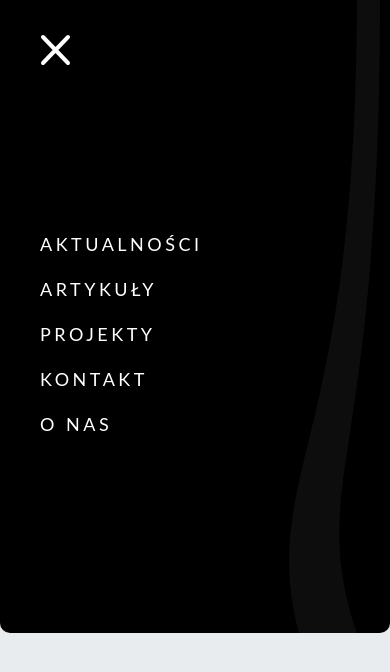
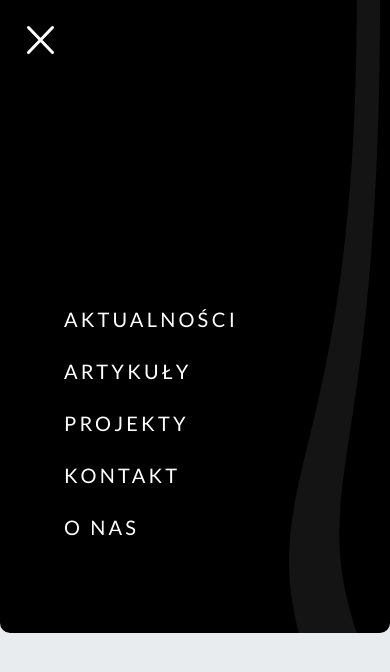
Before and after one commit to stachbial/wom-blog-site, a Next.js app: page / in a window 390 px wide. Both pictures are taken after a click on the button 55 px from the left and 50 px from the top of the page. Shown: the top 672 px of the page. Built offline with nearby package versions, Linux system fonts and the light colour scheme.

Commit message:
funcional mobile menu, desktop resolution not polished

```diff
--- a/components/layout/Layout.module.css
+++ b/components/layout/Layout.module.css
@@ -1,10 +1,18 @@
 .container {
   display: flex;
   justify-content: space-evenly;
-  flex-direction: row;
+  flex-direction: column;
 }
 
-/* side wave styles */
+@media (min-width: 999px) {
+  .container {
+    display: flex;
+    flex-direction: row;
+    justify-content: space-evenly;
+  }
+}
+
+/* side wave styles =============================*/
 .rotate {
   transform: scaleX(-1) scaleY(-1);
   right: 0px;
@@ -16,11 +24,4 @@
   top: 0px;
   right: 0px;
 }
-
-@media (max-width: 999px) {
-  .container {
-    display: flex;
-    flex-direction: column;
-    justify-content: space-evenly;
-  }
-}
+/* ============================================== */
--- a/components/layout/NavigationBar.js
+++ b/components/layout/NavigationBar.js
@@ -17,24 +17,29 @@ const NavigationBar = () => {
   };
 
   return (
-    <aside className={`${styles.aside} ${!isMenuShown && styles.hide}`}>
+    <aside
+      className={`${styles.aside} ${!isMenuShown && styles.hide}`}
+      onClick={clickHandler}
+    >
       <nav className={styles.navigation}>
-        {isMenuShown && (
-          <>
-            <Link href="/news">AKTUALNOŚCI</Link>
-            <Link href="/articles">ARTYKUŁY</Link>
-            <Link href="/projects">PROJEKTY</Link>
-            <Link href="/contact">KONTAKT</Link>
-            <Link href="/">O NAS</Link>
-            <BackgroundWave />
-          </>
-        )}
+        <Link href="/aktualnosci">AKTUALNOŚCI</Link>
+        <Link href="/artykuly">ARTYKUŁY</Link>
+        <Link href="/projekty">PROJEKTY</Link>
+        <Link href="/kontakt">KONTAKT</Link>
+        <Link href="/">O NAS</Link>
+        <BackgroundWave />
       </nav>
-
       <div className={styles.waveBar}>
         <SideWave />
-        <Button type='button' onClick={clickHandler} className={styles.button}>
-          {isMenuShown ? <ExitIcon /> : <BurgerIcon />}
+        <Button type="button" className={styles.button}>
+          {isMenuShown ? (
+            <ExitIcon dimensions={styles.iconDimensions} strokeWidth="0.2rem" />
+          ) : (
+            <BurgerIcon
+              dimensions={styles.iconDimensions}
+              strokeWidth="0.2rem"
+            />
+          )}
         </Button>
       </div>
     </aside>
--- a/components/layout/NavigationBar.module.css
+++ b/components/layout/NavigationBar.module.css
@@ -1,7 +1,149 @@
+/* mobile */
+
+.aside {
+  position: absolute;
+  z-index: 1;
+  top: 0px;
+  left: 0px;
+  height: var(--mobile-menu-height);
+  width: 100%;
+  min-width: 240px;
+  display: flex;
+  flex-direction: column;
+  transition: 0.4s ease;
+}
+.hide {
+  top: calc(var(--mobile-menu-barHeight) - var(--mobile-menu-height));
+}
+
+.navigation {
+  position: relative;
+  margin: 0;
+  border: 0;
+  padding-bottom: var(--mobile-menu-barHeight);
+  height: 100%;
+  width: 100%;
+  background-color: var(--menu-color);
+  display: flex;
+  flex-direction: column;
+  justify-content: flex-end;
+  transition: inherit;
+  border-radius: 0px 0px 10px 10px;
+}
+.navigation a {
+  z-index: 2;
+  position: relative;
+  margin: 0;
+  padding-left: calc(var(--mobile-menu-btn-size) + var(--mobile-menu-btn-gap));
+  text-decoration: none;
+  color: white;
+  font-family: Lato;
+  font-style: bold;
+  font-weight: 400;
+  font-size: var(--mobile-menu-fontSize);
+  line-height: 3.25rem;
+  letter-spacing: 0.2rem;
+  text-transform: uppercase;
+}
+
+.waveBar {
+  margin: 0;
+  position: relative;
+  /* background-color: var(--menu-color); */
+  /* height: var(--mobile-menu-barHeight); */
+}
+.button {
+  position: fixed;
+  z-index: 3;
+  border: 0;
+  padding: 0;
+  top: var(--mobile-menu-btn-gap);
+  left: var(--mobile-menu-btn-gap);
+  width: var(--mobile-menu-btn-size);
+  height: var(--mobile-menu-btn-size);
+  background-color: black;
+  transition: 0.4s ease;
+  cursor: pointer;
+  border-radius: 17%;
+}
+.iconDimensions {
+  width: var(--mobile-menu-btn-size);
+  height: var(--mobile-menu-btn-size);
+}
+
+/* hover effects ===*/
+.navigation a:hover {
+  font-weight: 700;
+}
+
+/* link underline */
+.navigation a::before {
+  content: "";
+  position: absolute;
+  display: block;
+  width: 40%;
+  height: 1px;
+  margin-left: calc(var(--mobile-menu-btn-size) + var(--mobile-menu-btn-gap));
+  bottom: 2px;
+  left: 0;
+  background-color: white;
+  transform: scaleX(0);
+  transition: 0.3s ease-in;
+}
+
+.navigation a:hover::before {
+  transform: scaleX(1);
+}
+
+/* for horizontal mobile view */
+@media (max-height: 400px) {
+  .navigation a {
+    line-height: 2.3rem;
+  }
+}
+
 /* desktop */
 
+@media (min-width: 1000px) {
+  .aside {
+    height: 100vh;
+    width: 30%;
+    min-width: 240px;
+    display: flex;
+    flex-direction: row;
+  }
+  .hide {
+    top: 0px;
+    left: calc(-25% * 0.6);
+  }
+
+  .navigation {
+    height: 100%;
+    width: var(--desktop-menu-navWidth);
+    background-color: var(--menu-color);
+    padding-top: 50vh;
+    display: flex;
+    flex-direction: column;
+    justify-content: flex-start;
+    border-radius: 0px 0px 0px 0px;
+  }
+
+
+  .navigation a {
+  }
+
+  .button {
+    position: absolute;
+    top: 2.5rem;
+    left: 1.5rem;
+  }
+}
+
+/* === */
+
+/* ================================================================================================================ */
 /* container */
-.aside {
+/* .aside {
   position: fixed;
   top: 0px;
   left: 0px;
@@ -9,22 +151,22 @@
   width: 25%;
   display: flex;
   transition: 0.4s ease;
-}
+} */
 /* .aside.hide:hover {
   left: calc(-25% * 0.6 + 20px);
 } */
 /* link container */
-.navigation {
+/* .navigation {
   position: relative;
-  width: 60%; /*100% */
+  width: 60%;
   background-color: black;
   padding-top: 50vh;
   display: flex;
   flex-direction: column;
-}
+} */
 
 /* links */
-.navigation a {
+/* .navigation a {
   z-index: 1;
   position: relative;
   padding-left: 40px;
@@ -37,113 +179,42 @@
   line-height: 42px;
   letter-spacing: 3.5px;
   text-transform: uppercase;
-}
-.navigation a:hover {
-  font-weight: 700;
-}
-
-/* link underline */
-.navigation a::before {
-  content: "";
-  position: absolute;
-  display: block;
-  width: 40%;
-  height: 1px;
-  margin-left: 40px;
-  bottom: 2px;
-  left: 0;
-  background-color: white;
-  transform: scaleX(0);
-  transition: 0.3s ease-in;
-}
-
-.navigation a:hover::before {
-  transform: scaleX(1);
-}
+} */
 
 /* menu wave edge */
-.waveBar {
+/* .waveBar {
   position: relative;
-}
+} */
 
 /* button positioning */
-.button {
-  /* initially the button rendered with padding,margin anf border down-sizing the svg icon dimensions */
+/* initially the button rendered with padding,margin anf border down-sizing the svg icon dimensions */
+/* .button {
   position: absolute;
   top: 50px;
-  width: 50px;
-  height: 50px;
+  width: auto;
+  height: auto;
   display: flex;
   padding: 0px;
-  margin-left: 20px;
+
   border: 0px;
   background-color: black;
   transition: 0.4s ease;
   cursor: pointer;
   border-radius: 17%;
-}
+} */
+/* .iconDimensions {
+  width: 4rem;
+  height: auto;
+} */
+
 /* .button:hover {
   box-shadow: 0px 0px 6px 0px rgba(255, 255, 255, 1);
 } */
 
 /* offsetting the menu */
-.hide {
+/* .hide {
   left: calc(-25% * 0.6);
-}
+} */
+/* 0.6(60%) is the width of the aside and 25% of it is the width of nav - moving left by the length of nav */
 
 /* mobile */
-@media (max-width: 999px) {
-  .aside {
-    position: fixed;
-    top: 0px;
-    left: 0px;
-    height: 75vh;
-    width: 100%;
-    display: flex;
-    flex-direction: row-reverse;
-    transition: 0.4s ease;
-  }
-  .hide {
-    top: calc(-75vh * 0.85); /* hide 85% of the  menu */
-  }
-  .navigation {
-    position: relative;
-    width: 100%; /*100% */
-    background-color: black;
-    border-radius: 0px 0px 10px 10px;
-    display: flex;
-    flex-direction: column;
-    padding-top: calc(75vh * 0.35);
-  }
-  .navigation a {
-    z-index: 1;
-    position: relative;
-    padding-left: 40px;
-    text-decoration: none;
-    color: white;
-    font-family: Lato;
-    font-style: bold;
-    font-weight: 400;
-    font-size: 18px;
-    line-height: 45px;
-    letter-spacing: 3.5px;
-    text-transform: uppercase;
-  }
-  .waveBar {
-    position: fixed;
-    z-index: 3;
-    top: 0px;
-    left: 0px;
-  }
-  .button {
-    /* initially the button rendered with padding,margin anf border down-sizing the svg icon dimensions */
-    top: 25px;
-    left: 10px;
-    width: 50px;
-    height: 50px;
-    background-color: black;
-    transition: 0.4s ease;
-    cursor: pointer;
-    border-radius: 17%;
-  }
-}
--- a/components/layout/page/PageContainer.module.css
+++ b/components/layout/page/PageContainer.module.css
@@ -10,7 +10,6 @@ padding-top: 50px;
 padding-bottom: 50px;
 
 font-family: 'Lato';
-font-style: normal;
 font-weight: 900;
 font-size: 50px;
 line-height: 25px;
--- a/components/svgComponents/decoration/BackgroundWave.js
+++ b/components/svgComponents/decoration/BackgroundWave.js
@@ -13,7 +13,7 @@ const BGwave = () => {
       <path
         d="M82.7029 772C21.5611 585.585 111 573.934 111 -2.55108e-05H82.7029C82.703 545.567 -37.5597 579 11.9602 772H82.7029Z"
         fill="white"
-        fillOpacity="0.05"
+        fillOpacity="0.08"
       />
     </svg>
   );
--- a/components/svgComponents/icons/ExitIcon.js
+++ b/components/svgComponents/icons/ExitIcon.js
@@ -1,9 +1,7 @@
-import styles from "./Icon.module.css";
-
-const ExitIcon = () => {
+const ExitIcon = ({ dimensions, strokeWidth }) => {
   return (
     <svg
-      className={styles.dimensions}
+      className={dimensions}
       width="50"
       height="50"
       viewBox="0 0 50 50"
@@ -17,7 +15,7 @@ const ExitIcon = () => {
       <path
         d="M13 12L38 38M38 12L13 38L38 12Z"
         stroke="white"
-        strokeWidth="4"
+        strokeWidth={strokeWidth}
         strokeLinecap="round"
         strokeLinejoin="round"
       />
--- a/components/svgComponents/icons/Icon.module.css
+++ /dev/null
@@ -1,4 +0,0 @@
-.dimensions {
-  width: auto;
-  height: auto;
-}
--- a/pages/_app.js
+++ b/pages/_app.js
@@ -1,12 +1,14 @@
 import "../styles/globals.css";
 
 import Layout from "../components/layout/Layout";
+import NavigationBar from "../components/layout/NavigationBar";
 
 function MyApp({ Component, pageProps }) {
   return (
-    <Layout>
+    <>
+    <NavigationBar />
       <Component {...pageProps} />
-    </Layout>
+    </>
   );
 }
 
--- a/pages/index.js
+++ b/pages/index.js
@@ -1,16 +1,20 @@
 import react from "react";
 import Head from "next/head";
 
-import Card from "../components/layout/utilities/Card";
+//import Card from "../components/layout/utilities/Card";
 import PageContainer from "../components/layout/page/PageContainer";
+import BurgerIcon from '../components/svgComponents/icons/BurgerIcon'
 
 export default function Home() {
   return (
-    <PageContainer>
-      <h1>WIATR OD MORZA</h1>
-      <Card>
-        <p style={{ padding: "20px" }}>serwus</p>
-      </Card>
-    </PageContainer>
+    <div></div>
+    // <PageContainer>
+    //   <h1>WIATR OD MORZA</h1>
+    //   {/* <Card>
+    //     <p style={{ padding: "20px" }}>serwus</p>
+    //   </Card> */}
+    //   <BurgerIcon />
+
+    // </PageContainer>
   );
 }
--- a/styles/globals.css
+++ b/styles/globals.css
@@ -1,23 +1,37 @@
+@import url("https://fonts.googleapis.com/css2?family=Lato:wght@300;400;700;900&display=swap");
+:root {
+  --bg-color: #e9ecef;
+  --menu-color: #000000;
+
+  --desktop-breakpoint: 1000px;
+  --tablet-width: 600px;
+
+
+  --mobile-menu-height: 75vh;
+  --mobile-menu-barHeight: 5rem;
+  --mobile-menu-btn-size: 3rem;
+  --mobile-menu-btn-gap: 1rem;
+  --mobile-menu-fontSize: 20px;
+  --mobile-font-body: 16px;
+  --mobile-h1-size: 20px;
+
+
+  --desktop-menu-width: 25%;
+  --desktop-menu-navWidth: 60%;
+}
+
 html,
 body {
   padding: 0;
   margin: 0;
-  /* font-family: -apple-system, BlinkMacSystemFont, Segoe UI, Roboto, Oxygen,
-    Ubuntu, Cantarell, Fira Sans, Droid Sans, Helvetica Neue, sans-serif; */
   margin: 0;
   height: 100%;
-  font-family: "Lato", sans-serif;
-  background-color: #e9ecef;
+  font-family: "Lato";
+  background-color: var(--bg-color);
   -webkit-font-smoothing: antialiased;
   -moz-osx-font-smoothing: grayscale;
 }
 
-/* a {
-  color: inherit;
-  text-decoration: none;
-} */
-
 * {
   box-sizing: border-box;
-  @import url("https://fonts.googleapis.com/css2?family=Lato:wght@300;700&display=swap");
 }
```
Also changed, not shown: components/svgComponents/decoration/SideWave.module.css (+2 -6 lines), components/svgComponents/icons/BurgerIcon.js (+3 -5 lines).
